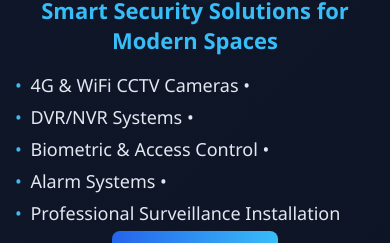
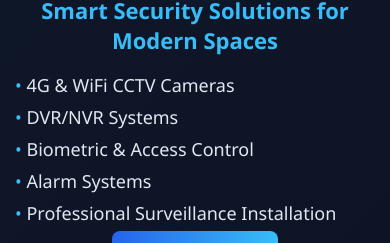
Before and after one commit to NehanShaikh/IZ_shop, a React (Create React App) app in the folder iz-security-frontend/: page / in a window 390 px wide. Shown: the part 231-474 px from the top of the page. Built offline with nearby package versions, Linux system fonts and the light colour scheme; no server answers; sample sign-in values are in the browser's storage.

Commit message:
first commit

```diff
--- a/iz-security-frontend/src/App.css
+++ b/iz-security-frontend/src/App.css
@@ -707,19 +707,19 @@ html, body {
     gap: 6px;
   }
 
-  /* Remove end bullet */
+  /* REMOVE desktop end bullet */
   .services-line span::after {
-    content: "";
+    content: "" !important;
   }
 
-  /* Add bullet at beginning */
+  /* ADD bullet at beginning */
   .services-line span::before {
     content: "• ";
     color: #38bdf8;
-    margin-right: 4px;
   }
 
 }
+
 
 
 .nav-right a {
```
